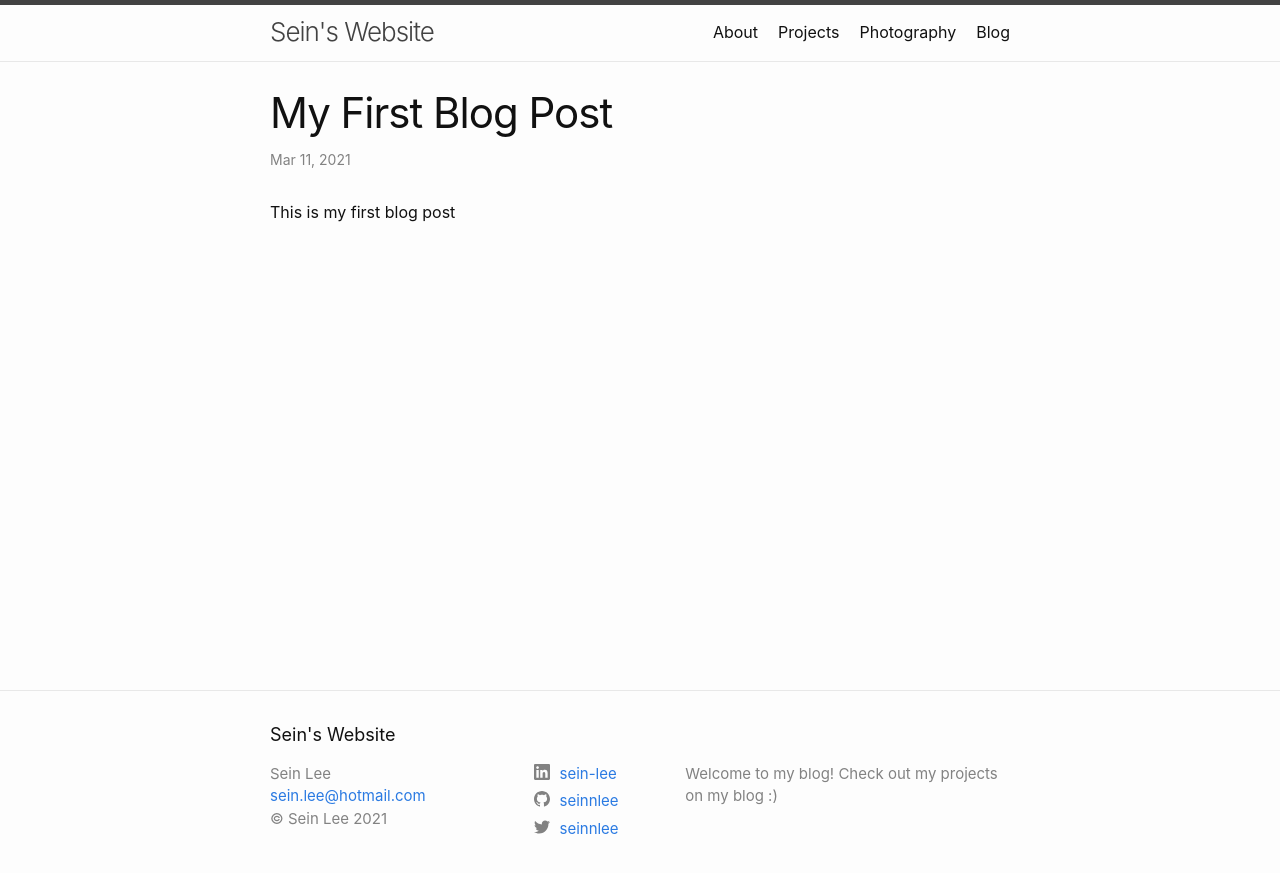
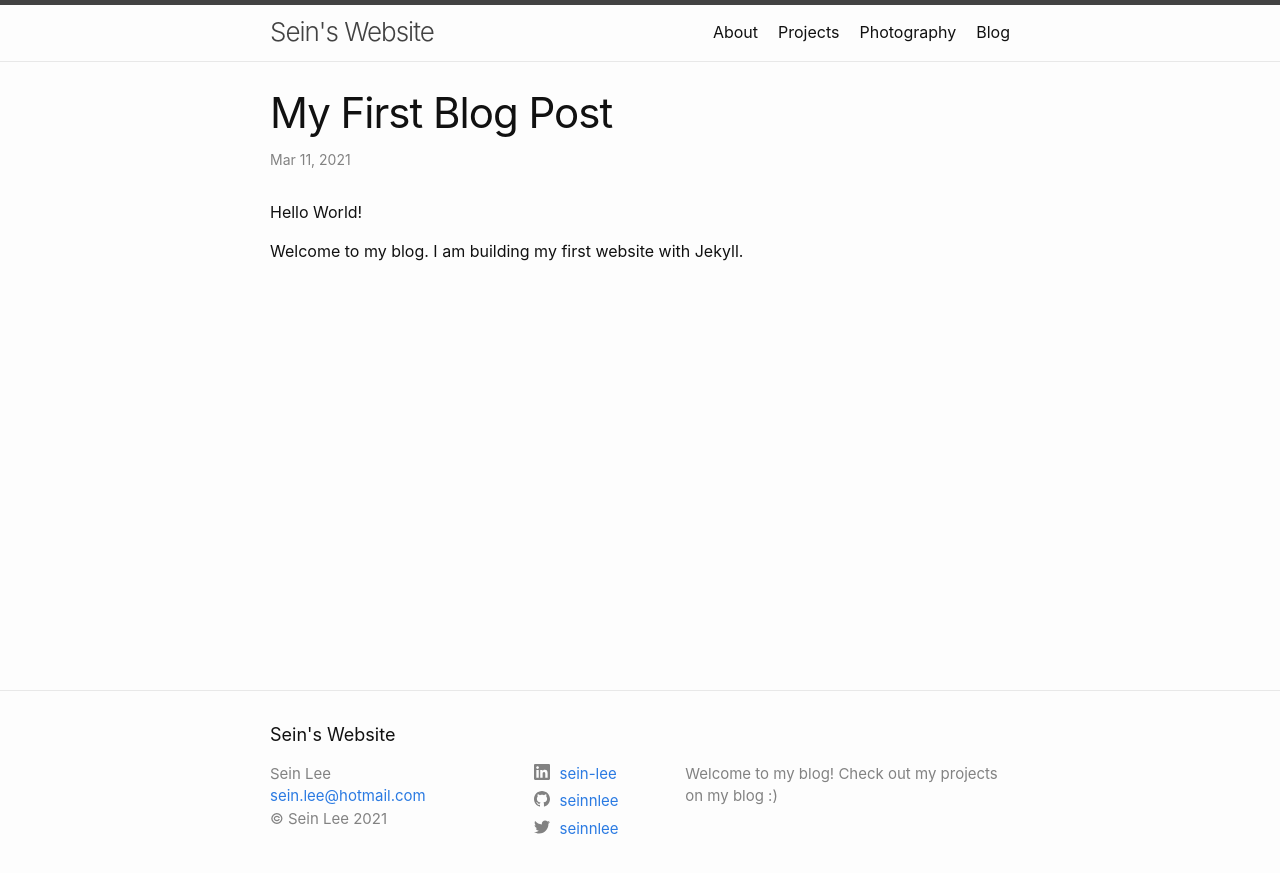
Before and after one commit to seinnlee/seinnlee.github.io, a Jekyll site: the page built from _posts/2021-03-11-my-first-blog-post.md, in a window 1280 px wide. Shown: the top 873 px of the page. Built offline with Jekyll 4.4.1, drawn with Linux system fonts in a browser that asks for light colours.

Commit message:
edited posts

```diff
--- a/_posts/2021-03-11-my-first-blog-post.md
+++ b/_posts/2021-03-11-my-first-blog-post.md
@@ -2,6 +2,9 @@
 layout: "post"
 categories: posts
 # permalink: /:categories/:title
+
 ---
 
-This is my first blog post
+Hello World!
+
+Welcome to my blog. I am building my first website with Jekyll.
```
Also changed, not shown: blog-personal/_posts/2021-03-12-Jekyll-Blog.md (renamed from blog-personal/_posts/2021-03-12-welcome-to-my-blog.md, +1 -1 lines), blog-photography/_posts/2021-03-12-Flagpole.md (renamed from blog-photography/_posts/2021-03-12-welcome-to-my-blog.md, +1 -2 lines), projects/_posts/2021-03-12-Website.md (renamed from projects/_posts/2021-03-12-welcome-to-my-blog.md, +1 -2 lines).
